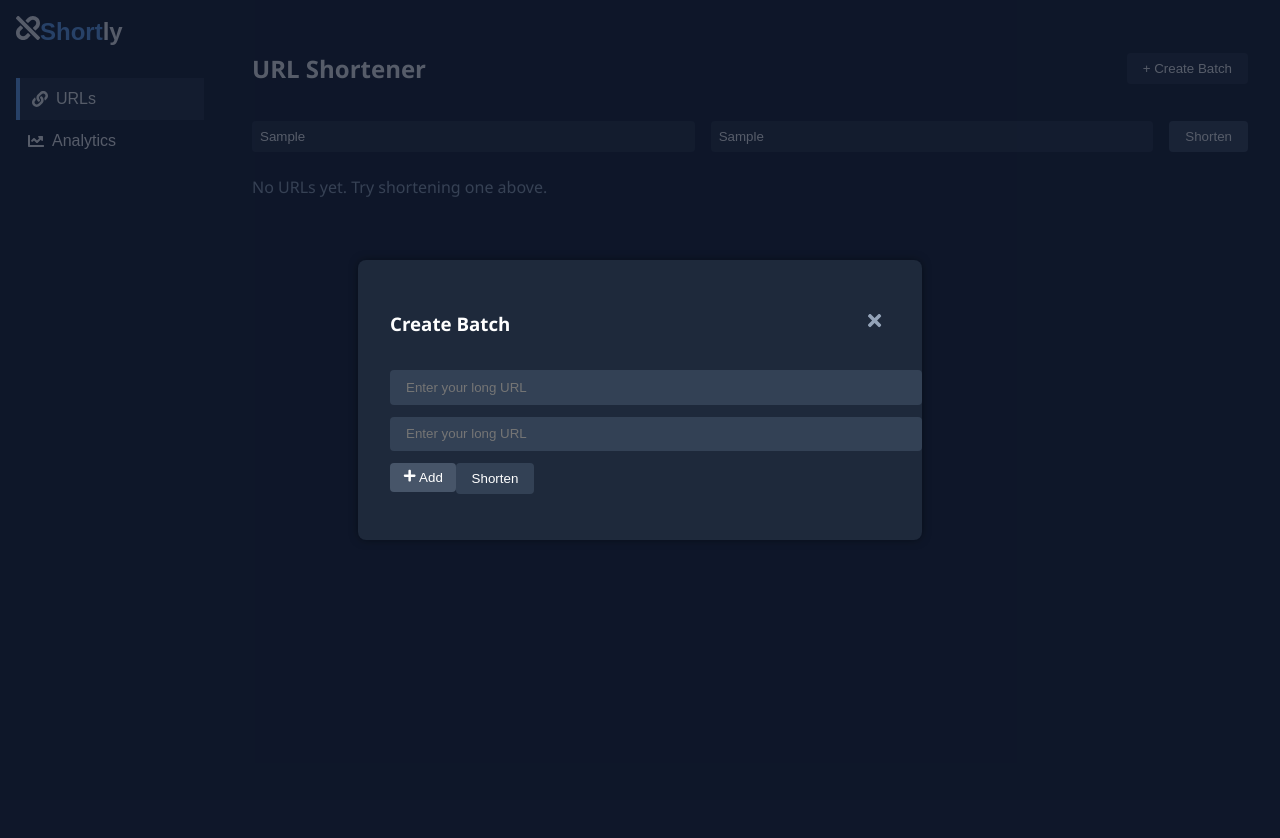
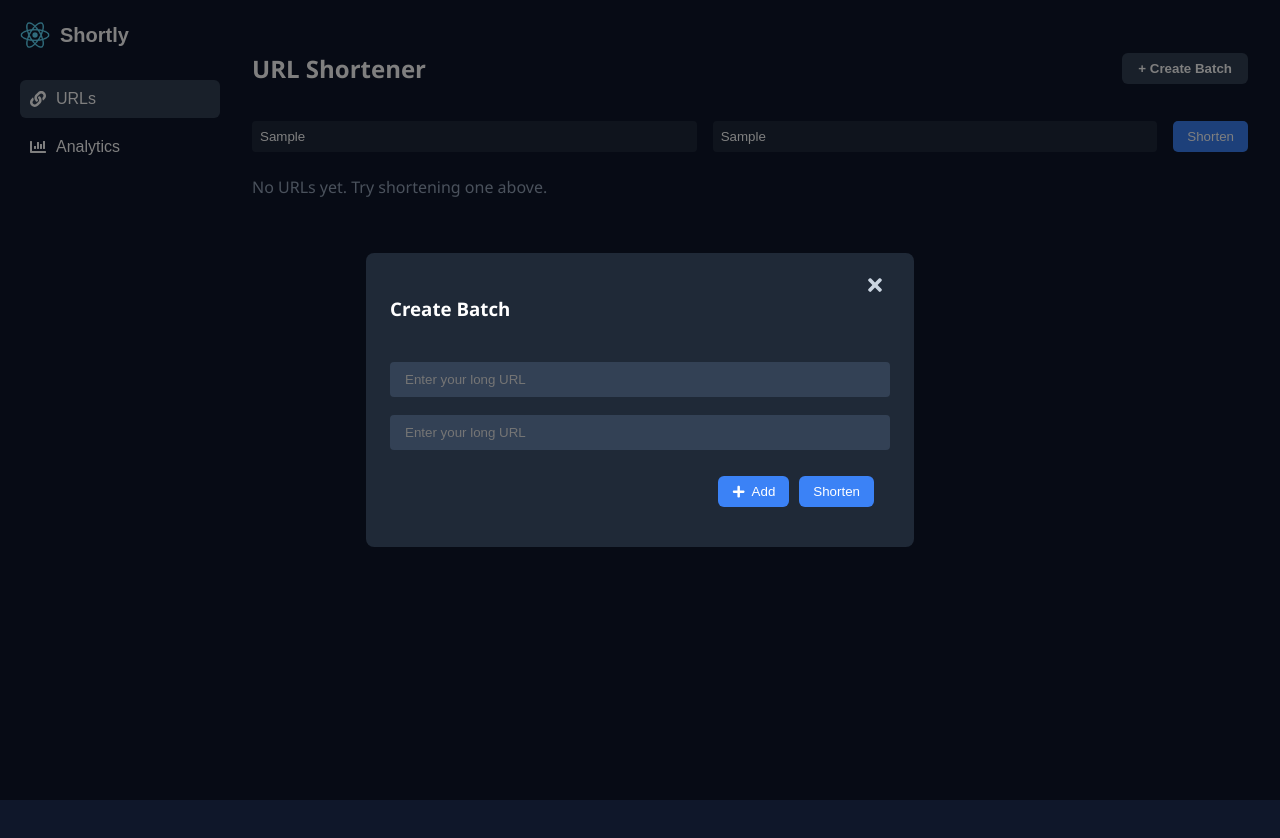
Before and after one commit to michellelyandryy/urlShortener2, a React (Create React App) app in the folder frontend/: page / in a window 1280 px wide. Both pictures are taken after typing "Sample", "Sample" into the empty fields and a click on the button "+ Create Batch". Before the commit the page ends 800 px from the top, so only its background shows below. Built offline with nearby package versions, Linux system fonts and the light colour scheme.

Commit message:
fix create batch

```diff
--- a/frontend/package.json
+++ b/frontend/package.json
@@ -14,6 +14,7 @@
     "react-icons": "^5.5.0",
     "react-scripts": "5.0.1",
     "react-toastify": "^11.0.5",
+    "react-tooltip": "^5.28.1",
     "web-vitals": "^2.1.4"
   },
   "scripts": {
--- a/frontend/src/Components/batchForm.js
+++ b/frontend/src/Components/batchForm.js
@@ -2,7 +2,7 @@ import React from "react";
 import { FaTimes, FaPlus } from "react-icons/fa";
 import "../style/batchForm.css";
 
-const batchForm = ({
+const BatchForm = ({
   batchInputs,
   onClose,
   onAddInput,
@@ -30,18 +30,19 @@ const batchForm = ({
           />
         ))}
 
+        <div className="batch-button-group">
           {batchInputs.length < 10 && (
-          <button className="add-input-btn" onClick={onAddInput}>
+            <button className="btn-add" onClick={onAddInput}>
               <FaPlus /> Add
             </button>
           )}
-
           <button className="btn-shorten" onClick={onSubmit}>
             Shorten
           </button>
         </div>
       </div>
+    </div>
   );
 };
 
-export default batchForm;
+export default BatchForm;
--- a/frontend/src/Components/linkCard.js
+++ b/frontend/src/Components/linkCard.js
@@ -2,7 +2,7 @@ import React from "react";
 import { FaQrcode, FaCopy, FaTrash } from "react-icons/fa";
 import { toast } from "react-toastify";
 import "../style/urlDashboard.css";
-
+import { Tooltip } from "react-tooltip";
 const LinkCard = ({ originalUrl, shortUrl, customAlias, onShowQR, onCopy, onDelete }) => {
   const handleCopy = () => {
     const textToCopy = customAlias || shortUrl;
@@ -32,6 +32,7 @@ const LinkCard = ({ originalUrl, shortUrl, customAlias, onShowQR, onCopy, onDele
         <button title="Delete" onClick={onDelete}>
           <FaTrash />
         </button>
+        <Tooltip id="tooltip" />
       </div>
     </div>
   );
--- a/frontend/src/Components/sideBar.js
+++ b/frontend/src/Components/sideBar.js
@@ -1,32 +1,36 @@
+// src/Components/sideBar.js
 import React from "react";
+import { FaLink, FaChartBar } from "react-icons/fa";
 import "../style/sideBar.css";
-import { FaLink, FaChartLine, FaUnlink } from "react-icons/fa"; // 🟢 fix: use capitalized icon names
 
 const Sidebar = ({ activePage, setActivePage }) => {
   return (
-    <div className="sideBar">
-      <div className="sideBarTitle">
-        <span className="logo">
-          <FaUnlink className="logo-icon" />
-          <span className="accent">Short</span>ly
-        </span>
+    <div className="sidebar">
+      <div
+        className="logo"
+        onClick={() => setActivePage("urls")}
+        style={{ cursor: "pointer" }}
+      >
+        <img src="/logo192.png" alt="Logo" className="logo-img" />
+        <span className="logo-text">Shortly</span>
       </div>
 
-      <nav className="nav-links">
-        <button
+      <ul className="nav-links">
+        <li
           className={activePage === "urls" ? "active" : ""}
           onClick={() => setActivePage("urls")}
         >
-          <FaLink /> URLs
-        </button>
-
-        <button
+          <FaLink className="icon" />
+          <span>URLs</span>
+        </li>
+        <li
           className={activePage === "analytics" ? "active" : ""}
           onClick={() => setActivePage("analytics")}
         >
-          <FaChartLine /> Analytics
-        </button>
-      </nav>
+          <FaChartBar className="icon" />
+          <span>Analytics</span>
+        </li>
+      </ul>
     </div>
   );
 };
--- a/frontend/src/Pages/urlDashboard.js
+++ b/frontend/src/Pages/urlDashboard.js
@@ -1,10 +1,11 @@
-import React, { useState } from "react";
+import React, { useState, useEffect } from "react";
 import { FaQrcode, FaCopy, FaTrash } from "react-icons/fa";
 import "../style/urlDashboard.css";
 import BatchModal from "../Components/batchForm.js";
 import LinkCard from "../Components/linkCard";
 import QrPopup from "../Components/qrPopup.js";
 import { toast } from "react-toastify";
+import axios from "axios";
 
 // Utility function
 const generateShortCode = () => {
@@ -23,7 +24,11 @@ const UrlDashboard = () => {
   const [batches, setBatches] = useState([]);
   const [showBatch, setShowBatch] = useState(false);
   const [batchInputs, setBatchInputs] = useState(["", ""]);
-  const [selectedQR, setSelectedQR] = useState(null); // ✅ moved here
+  const [selectedQR, setSelectedQR] = useState(null);
+
+  useEffect(() => {
+    document.body.classList.toggle("modal-open", showBatch);
+  }, [showBatch]);
 
   //mock data
   // const [links, setLinks] = useState([
@@ -84,17 +89,15 @@ const UrlDashboard = () => {
       return;
     }
 
-    // ✅ MOCK LOGIC (testable now)
     const newLinks = validUrls.map((url) => ({
       originalUrl: url,
       shortUrl: `short.ly/${generateShortCode()}`
     }));
 
-    setBatches([...batches, newLinks]); // ✅ add as a group
+    setBatches([...batches, newLinks]);
     setBatchInputs(["", ""]);
     setShowBatch(false);
 
-    // 🔧 BACKEND VERSION (for MySQL integration later):
     /*
     axios.post("/api/urls/batch", {
       urls: validUrls
@@ -113,14 +116,16 @@ const UrlDashboard = () => {
       {showBatch && (
         <BatchModal
         batchInputs={batchInputs}
-          onClose={() => setShowBatch(false)}
+        onClose={() => {
+          setShowBatch(false);
+          setBatchInputs(["", ""]);
+       }}
         onAddInput={handleAddBatchInput}
         onInputChange={handleBatchInputChange}
         onSubmit={handleBatchSubmit}
       />
     )}
 
-      {/* ✅ QR Code Popup */}
       {selectedQR && (
         <QrPopup
           url={selectedQR}
--- a/frontend/src/style/App.css
+++ b/frontend/src/style/App.css
@@ -21,3 +21,23 @@ html, body, #root {
 body {
   font-family: 'YourFont', sans-serif;
 }
+
+/* Base button styles */
+button {
+  transition: all 0.2s ease;
+  cursor: pointer;
+  background-color: #1e293b;
+  color: white;
+  border: none;
+  border-radius: 6px;
+  padding: 0.4rem 0.8rem;
+  display: inline-flex;
+  align-items: center;
+  gap: 0.4rem;
+}
+
+button:hover {
+  background-color: #475569;
+  transform: scale(1.03);
+  box-shadow: 0 2px 5px rgba(0, 0, 0, 0.2);
+}
--- a/frontend/src/style/batchForm.css
+++ b/frontend/src/style/batchForm.css
@@ -1,57 +1,123 @@
+body.modal-open {
+  overflow: hidden;
+}
+
 .batch-modal {
   position: fixed;
   top: 0;
   left: 0;
-    width: 100%;
-    height: 100%;
-    background: rgba(15, 23, 42, 0.7); /* dark overlay */
+  width: 100vw;
+  height: 100vh;
+  background-color: rgba(0, 0, 0, 0.5);
   display: flex;
   align-items: center;
   justify-content: center;
   z-index: 1000;
 }
 
-  .batch-modal-content {
-    background-color: #1e293b; /* match dashboard dark card */
-    padding: 2rem;
-    border-radius: 0.5rem;
-    width: 500px;
-    box-shadow: 0 0 10px rgba(0,0,0,0.4);
+.batch-header {
+  display: flex;
+  justify-content: space-between;
+  align-items: center;
+  margin-bottom: 15px;
+}
+
+.batch-modal input {
+  width: 100%;
+  padding: 10px 15px;
+  margin-bottom: 10px;
+  border: none;
+  border-radius: 4px;
+  background-color: #334155;
+  color: #fff;
+  box-sizing: border-box;
+}
+
+.batch-button-group {
+  display: flex;
+  justify-content: flex-end;
+  gap: 10px;
+  padding: 16px;
+}
+
+.batch-button-group button {
+  padding: 8px 14px;
+  border-radius: 6px;
+  background-color: #3b82f6;
+  border: none;
   color: white;
-    position: relative;
+  cursor: pointer;
+  transition: background-color 0.3s;
+}
+
+.batch-button-group button:hover {
+  background-color: #2563eb;
+}
+
+.batch-input {
+  width: 100%;
+  padding: 10px;
+  margin: 8px 0;
+  border-radius: 4px;
+  border: none;
+  background-color: #2e3a4b;
+  color: white;
+}
+
+.batch-input-group {
+  padding: 0 16px;
 }
 
 .batch-header {
   display: flex;
   justify-content: space-between;
   align-items: center;
-    margin-bottom: 1rem;
+  margin-bottom: 15px;
 }
 
-  .batch-input {
-    background-color: #334155;
-    border: none;
-    padding: 0.6rem 1rem;
-    margin-bottom: 0.75rem;
-    width: 100%;
-    border-radius: 0.25rem;
-    color: white;
+.close-btn:hover {
+  color: #fff;
 }
 
-  .add-input-btn {
-    background: #475569;
-    color: white;
+.batch-modal-content {
+  position: relative;
+  background-color: #1f2937;
+  padding: 24px;
+  border-radius: 8px;
+  width: 90%;
+  max-width: 500px;
+  margin: auto;
+}
+
+.close-btn {
+  position: absolute;
+  top: 16px;
+  right: 16px;
+  background: none;
   border: none;
-    padding: 0.4rem 0.8rem;
-    margin-bottom: 1rem;
-    border-radius: 0.25rem;
+  color: #cbd5e1;
+  font-size: 20px;
   cursor: pointer;
 }
 
-  .close-btn {
-    background: transparent;
+.batch-button-group {
+  display: flex;
+  justify-content: flex-end;
+  gap: 10px;
+}
+
+.btn-add,
+.btn-shorten {
+  background-color: #3b82f6;
+  color: white;
   border: none;
-    color: #94a3b8;
-    font-size: 1.2rem;
+  padding: 8px 14px;
+  border-radius: 5px;
   cursor: pointer;
+  transition: background-color 0.3s ease;
 }
+
+.btn-add:hover,
+.btn-shorten:hover {
+  background-color: #2563eb;
+}
--- a/frontend/src/style/sideBar.css
+++ b/frontend/src/style/sideBar.css
@@ -1,52 +1,51 @@
-/* Layout grid wrapper (use this in App) */
-.grid-layout {
-  display: grid;
-  grid-template-columns: 220px 1fr;
+.sidebar {
+  background-color: #0f172a;
+  color: white;
   height: 100vh;
+  width: 200px;
+  padding: 20px;
 }
 
-.sideBar {
-  background-color: #0f172a;
-  color: white;
-  padding: 1rem;
+.logo {
+  display: flex;
+  align-items: center;
+  margin-bottom: 30px;
 }
 
-.sideBarTitle .logo {
-  font-size: 1.5rem;
+.logo-img {
+  width: 30px;
+  height: 30px;
+  margin-right: 10px;
+}
+
+.logo-text {
+  font-size: 20px;
   font-weight: bold;
 }
 
-.sideBarTitle.logo-icon {
-  margin-right: 0.5rem;
-  font-size: 1.2rem;
-  vertical-align: middle;
+.nav-links {
+  list-style: none;
+  padding: 0;
 }
 
-
-.sideBarTitle .accent {
-  color: #60a5fa;
+.nav-links li {
+  display: flex;
+  align-items: center;
+  padding: 10px;
+  margin-bottom: 10px;
+  border-radius: 6px;
+  transition: background 0.2s ease;
 }
 
-.nav-links {
-  margin-top: 2rem;
-  display: flex;
-  flex-direction: column;
+.nav-links li:hover {
+  background-color: #1e293b;
+  cursor: pointer;
 }
 
-.nav-links button {
-  background: none;
-  border: none;
-  color: white;
-  padding: 0.75rem;
-  text-align: left;
-  font-size: 1rem;
-  cursor: pointer;
-  display: flex;
-  align-items: center;
-  gap: 0.5rem;
+.nav-links li.active {
+  background-color: #334155;
 }
 
-.nav-links button.active {
-  background-color: #1e293b;
-  border-left: 4px solid #60a5fa;
+.nav-links li .icon {
+  margin-right: 10px;
 }
--- a/frontend/src/style/urlDashboard.css
+++ b/frontend/src/style/urlDashboard.css
@@ -82,7 +82,7 @@
   }
 
   .url-batch-inner {
-    background-color: #1e293b; /* same as .url-card */
+    background-color: #1e293b;
     border-radius: 8px;
     padding: 1rem;
     margin-bottom: 1rem;
@@ -104,3 +104,18 @@
     border-radius: 4px;
     cursor: pointer;
   }
+
+  .btn-batch {
+    background-color: #334155;
+    color: white;
+    padding: 0.5rem 1rem;
+    border-radius: 6px;
+    border: none;
+    font-weight: bold;
+    transition: all 0.2s ease;
+  }
+
+  .btn-batch:hover {
+    background-color: #475569;
+    transform: scale(1.03);
+  }
```
Also changed, not shown: 1 other file (tests, documents, lock files or other folders). Lines whose indentation alone changed are shown as unchanged.
